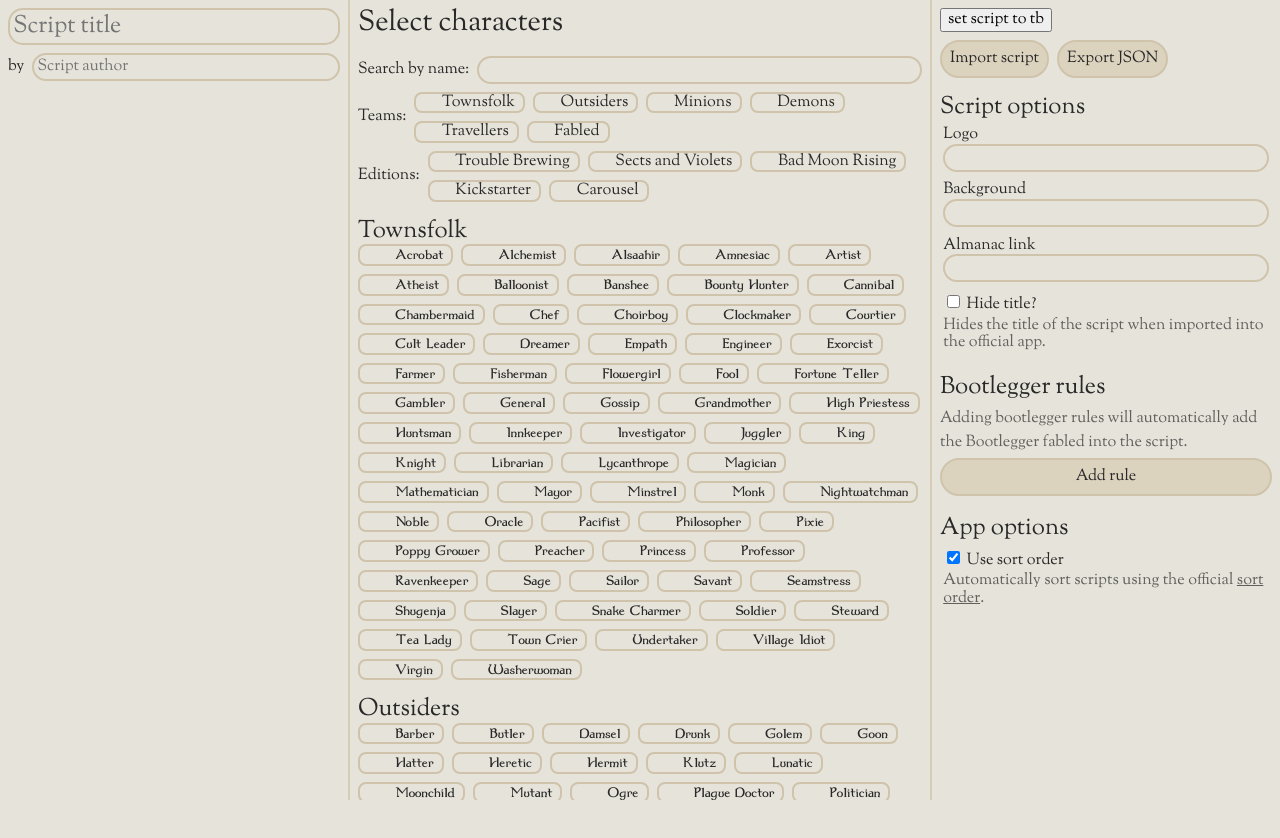
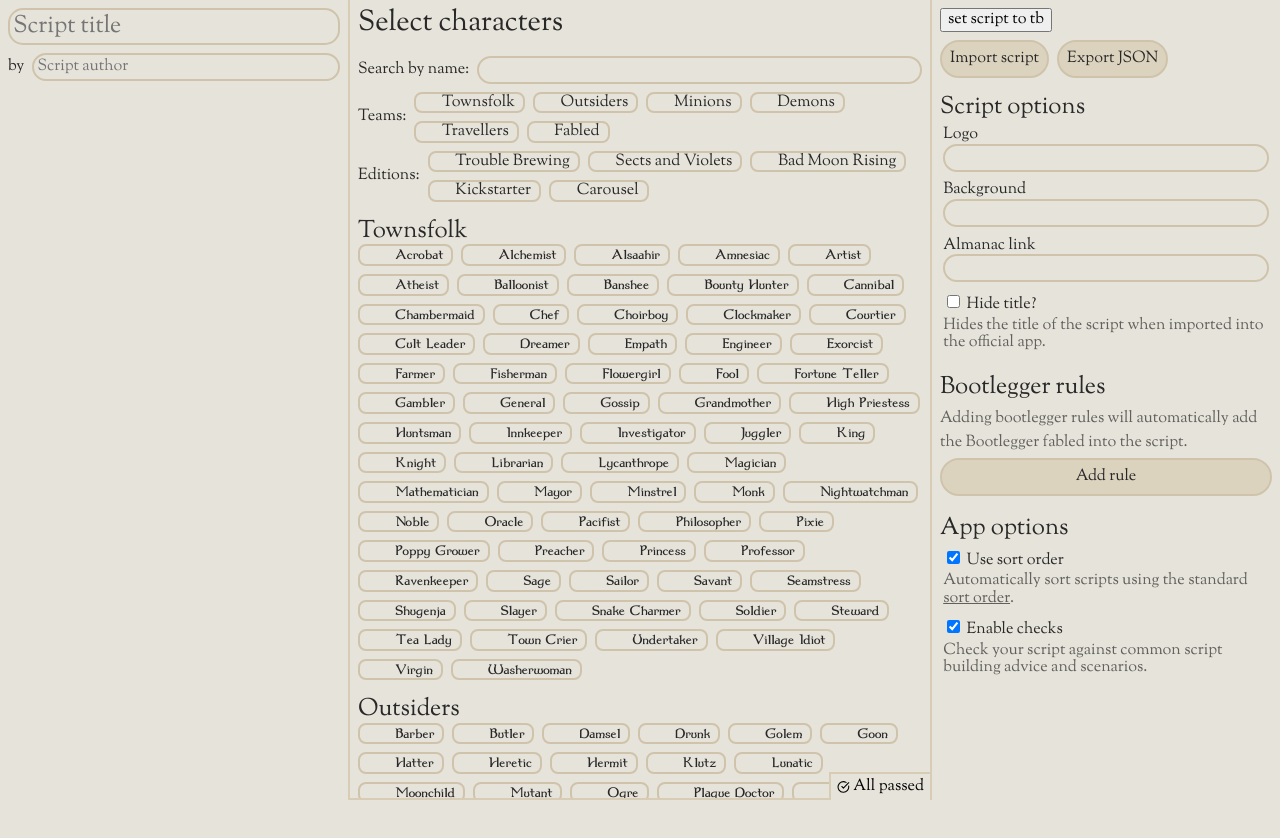
Before and after one commit to s-thom/botc-script-builder, a Svelte app: page / in a window 1280 px wide. Shown: the top 838 px of the page. Built offline with nearby package versions, Linux system fonts and the light colour scheme.

Commit message:
Add start of checks panel

```diff
--- a/src/components/App.svelte
+++ b/src/components/App.svelte
@@ -1,5 +1,7 @@
 <script lang="ts">
+  import { globalState } from "../lib/state.svelte";
   import CharacterSelectForm from "./character-selection/CharacterSelectForm.svelte";
+  import ChecksDrawer from "./checks/ChecksDrawer.svelte";
   import ImportExportForm from "./options/ImportExportForm.svelte";
   import ScriptOptions from "./options/ScriptOptions.svelte";
   import BasicMetadataForm from "./script/BasicMetadataForm.svelte";
@@ -7,14 +9,19 @@
 </script>
 
 <main class="container">
-  <div class="panel script-panel">
+  <div class="panel panel-padding scroll-container script-panel">
     <BasicMetadataForm />
     <CurrentCharacterList />
   </div>
   <div class="panel main-panel">
-    <CharacterSelectForm />
+    <div class="panel-padding scroll-container">
+      <CharacterSelectForm />
+    </div>
+    {#if globalState.options.useChecks}
+      <ChecksDrawer />
+    {/if}
   </div>
-  <div class="panel options-panel">
+  <div class="panel panel-padding scroll-container options-panel">
     <ImportExportForm />
     <ScriptOptions />
   </div>
@@ -29,8 +36,14 @@
 
   .panel {
     height: 100%;
-    max-height: 100%;
+    max-height: 100vh;
+  }
+
+  .scroll-container {
     overflow-y: auto;
+  }
+
+  .panel-padding {
     padding: 0.5rem;
   }
 
@@ -50,5 +63,7 @@
 
   .main-panel {
     flex-grow: 1;
+    display: flex;
+    flex-direction: column;
   }
 </style>
--- /dev/null
+++ b/src/components/checks/ChecksDrawer.svelte
@@ -0,0 +1,30 @@
+<script lang="ts">
+  import ChecksList from "./ChecksList.svelte";
+  import ChecksToolbar from "./ChecksToolbar.svelte";
+
+  interface Props {}
+
+  const {}: Props = $props();
+
+  let isDrawerOpen = $state(false);
+
+  function onTabClick() {
+    isDrawerOpen = !isDrawerOpen;
+  }
+</script>
+
+<div class="drawer">
+  <ChecksToolbar
+    loading={false}
+    errors={0}
+    warnings={0}
+    info={0}
+    {onTabClick}
+  />
+  {#if isDrawerOpen}
+    <ChecksList errors={[]} warnings={[]} info={[]} />
+  {/if}
+</div>
+
+<style>
+</style>
--- /dev/null
+++ b/src/components/checks/ChecksList.svelte
@@ -0,0 +1,58 @@
+<script lang="ts">
+  import type { CheckResult } from "../../lib/checks/types";
+  import CharacterIcon from "../common/CharacterIcon.svelte";
+
+  interface Props {
+    errors: CheckResult[];
+    warnings: CheckResult[];
+    info: CheckResult[];
+  }
+
+  const { errors, warnings, info }: Props = $props();
+  const total = errors.length + warnings.length + info.length;
+</script>
+
+{#if total === 0}
+  <div class="checks-list no-errors">
+    <CharacterIcon
+      character={{ id: "professor", name: "", team: "townsfolk", ability: "" }}
+      class="no-errors-icon slow-spin"
+    />
+    <p>No errors found!</p>
+    <p>
+      This does not necessarily mean your script is ready to play. There may
+      still be interactions that have undesirable consequences.
+    </p>
+  </div>
+{:else}
+  <ul class="checks-list">
+    {#each errors as result (result.id)}
+      <li>{result.description}</li>
+    {/each}
+    {#each warnings as result (result.id)}
+      <li>{result.description}</li>
+    {/each}
+    {#each info as result (result.id)}
+      <li>{result.description}</li>
+    {/each}
+  </ul>
+{/if}
+
+<style>
+  .checks-list {
+    overflow-y: auto;
+    height: 300px;
+  }
+
+  .no-errors {
+    display: flex;
+    flex-direction: column;
+    gap: 0.5rem;
+    align-items: center;
+    justify-content: center;
+
+    :global(.no-errors-icon) {
+      width: 128px;
+    }
+  }
+</style>
--- /dev/null
+++ b/src/components/checks/ChecksToolbar.svelte
@@ -0,0 +1,69 @@
+<script lang="ts">
+  import {
+    CircleCheckBigIcon,
+    CircleXIcon,
+    InfoIcon,
+    OctagonXIcon,
+    TriangleAlertIcon,
+  } from "@lucide/svelte";
+
+  interface Props {
+    loading: boolean;
+    errors: number;
+    warnings: number;
+    info: number;
+    onTabClick?: () => void;
+  }
+
+  const { loading, errors, warnings, info, onTabClick }: Props = $props();
+  const total = errors + warnings + info;
+</script>
+
+<div class="bar">
+  <button type="button" class="tab" onclick={onTabClick}>
+    <span class="visually-hidden">Toggle checks drawer</span>
+    {#if total > 0}
+      <OctagonXIcon class="tab-icon" aria-label="Errors" />
+      &nbsp;{errors}
+      <TriangleAlertIcon class="tab-icon" aria-label="Warnings" />
+      &nbsp;{warnings}
+      <InfoIcon class="tab-icon" aria-label="Info" />
+      &nbsp;{info}
+    {:else}
+      <CircleCheckBigIcon class="tab-icon" aria-label="Success" /><span>
+        &nbsp;All passed</span
+      >
+    {/if}
+  </button>
+</div>
+
+<style>
+  .bar {
+    width: 100%;
+    height: 2px;
+    position: relative;
+    background-color: var(--color-control-border-hover);
+  }
+
+  .tab {
+    position: absolute;
+    inset-inline-end: 0;
+    inset-block-end: 0;
+    background-color: var(--color-control-background-active);
+    border: none;
+    border-block-start: 2px solid var(--color-control-border-hover);
+    border-inline-start: 2px solid var(--color-control-border-hover);
+
+    display: flex;
+    align-items: center;
+
+    &:hover:not(:active) {
+      background-color: var(--color-control-background);
+      border-color: var(--color-control-border-active);
+    }
+
+    :global(.tab-icon) {
+      width: 0.8rem;
+    }
+  }
+</style>
--- a/src/components/options/ScriptOptions.svelte
+++ b/src/components/options/ScriptOptions.svelte
@@ -147,10 +147,26 @@
         /> Use sort order</span
       >
       <p class="hint">
-        Automatically sort scripts using the official <a
+        Automatically sort scripts using the standard <a
           href="https://bloodontheclocktower.com/news/sort-order-sao-update"
           rel="external noreferrer">sort order</a
         >.
+      </p>
+    </label>
+
+    <label class="option" for="app-checks">
+      <span
+        ><input
+          id="app-checks"
+          name="app-checks"
+          type="checkbox"
+          autocomplete="off"
+          value="hideTitle"
+          bind:checked={globalState.options.useChecks}
+        /> Enable checks</span
+      >
+      <p class="hint">
+        Check your script against common script building advice and scenarios.
       </p>
     </label>
   </div>
--- /dev/null
+++ b/src/lib/checks/types.ts
@@ -0,0 +1,28 @@
+import type { OfficialCharacterId } from "../../generated/types";
+import type { GlobalState } from "../state.svelte";
+
+interface BaseCheckAction {
+  type: string;
+}
+
+export interface AddCharacterAction {
+  type: "add-character";
+  id: OfficialCharacterId;
+}
+
+export type CheckAction = AddCharacterAction;
+
+export interface CheckResult {
+  id: string;
+  level: "error" | "warning" | "info";
+  description: string;
+  remarks?: string[];
+  actions?: CheckAction[];
+}
+
+export interface Check<Context> {
+  condition: (
+    state: GlobalState
+  ) => { result: false } | { result: true; context: Context };
+  getResult: (state: GlobalState, context: Context) => CheckResult;
+}
--- a/src/lib/state.svelte.ts
+++ b/src/lib/state.svelte.ts
@@ -14,6 +14,7 @@ import {
 
 export interface BuilderOptions {
   useSortOrder: boolean;
+  useChecks: boolean;
 }
 
 export interface GlobalState {
@@ -38,7 +39,10 @@ export const globalState = $state<GlobalState>({
     fabled: [],
   },
   unknownCharacters: [],
-  options: { useSortOrder: true },
+  options: {
+    useSortOrder: true,
+    useChecks: true,
+  },
 });
 
 export function setScript(script: BloodOnTheClocktowerCustomScript) {
```
